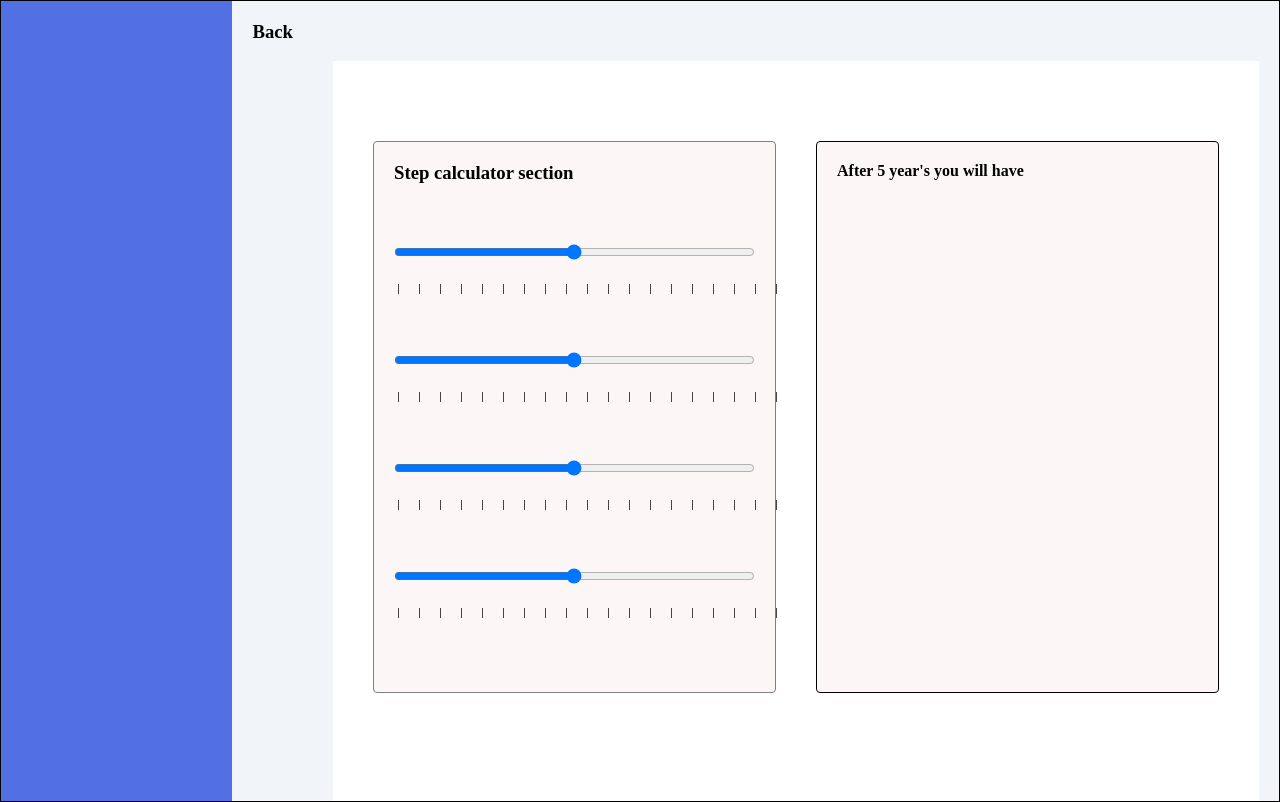
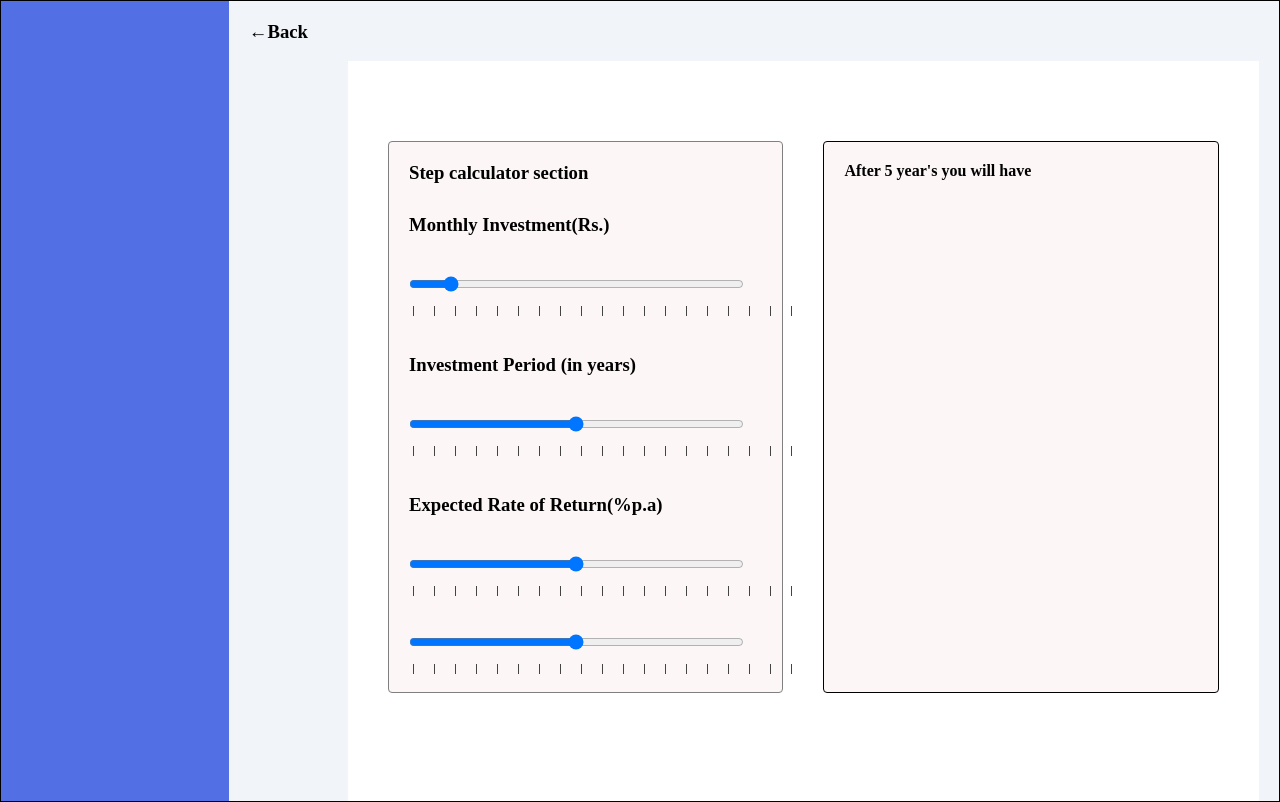
Before and after one commit to kritika2707/SIP_Step_up_Calculator, a React (Create React App) app: page / in a window 1280 px wide. Built offline with nearby package versions, Linux system fonts and the light colour scheme.

Commit message:
update css

```diff
--- a/src/App.css
+++ b/src/App.css
@@ -92,9 +92,9 @@ h3,h4{
   padding: 10px;
 }
 .rangeSlider input{
-  margin-top: 20px;
+  margin-top: 10px;
   margin-left: 20px;
-  padding: 20px;
+  padding: 10px;
 }
 
 input{
--- a/src/App.js
+++ b/src/App.js
@@ -1,74 +1,16 @@
 import "./App.css";
 import React from "react";
+import SliderCalculator from "./Assets/SliderCalculator";
+import Graph from "./Assets/Graph";
 function App() {
   return (
     <div className="parent">
       <div className="Dashboard"></div>
 
-      <h3> Back</h3>
+      <h3>←Back</h3>
       <div className="calculator">
-        {/* <h3>SIP</h3> */}
-        <div className="stepUpCalculaor">
-          <h3> Step calculator section</h3>
-          <div className="rangeSlider">
-            <input type="range" />
-            <svg width="100%" height="24">
-              <line
-                x1="4"
-                y1="0"
-                x2="440"
-                y2="0"
-                stroke="#444"
-                stroke-width="20"
-                stroke-dasharray="1 20"
-              />
-            </svg>
-            <br />
-            <input type="range" />
-            <svg width="100%" height="24">
-              <line
-                x1="4"
-                y1="0"
-                x2="440"
-                y2="0"
-                stroke="#444"
-                stroke-width="20"
-                stroke-dasharray="1 20"
-              />
-            </svg>
-            <br />
-            <input type="range" />
-            <svg width="100%" height="24">
-              <line
-                x1="4"
-                y1="0"
-                x2="440"
-                y2="0"
-                stroke="#444"
-                stroke-width="20"
-                stroke-dasharray="1 20"
-              />
-            </svg>
-            <br />
-
-            <input type="range" />
-            <svg width="100%" height="24">
-              <line
-                x1="4"
-                y1="0"
-                x2="440"
-                y2="0"
-                stroke="#444"
-                stroke-width="20"
-                stroke-dasharray="1 20"
-              />
-            </svg>
-          </div>
-        </div>
-
-        <div className="graph">
-          <h4>After 5 year's you will have</h4>
-        </div>
+        <SliderCalculator />
+        <Graph />
       </div>
     </div>
   );
--- /dev/null
+++ b/src/Assets/Graph.js
@@ -0,0 +1,11 @@
+import React from "react";
+
+function Graph(){
+ return (
+    <div className="graph">
+          <h4>After 5 year's you will have</h4>
+        </div>
+ )
+}
+
+export default Graph;
--- a/src/Assets/SliderCalculator.js
+++ b/src/Assets/SliderCalculator.js
@@ -0,0 +1,72 @@
+import React from "react";
+
+function SliderCalculator(){
+    return(
+
+        <div className="stepUpCalculaor">
+          <h3> Step calculator section</h3>
+          <div className="rangeSlider">
+            <h3>Monthly Investment(Rs.)</h3>
+            <input type="range" min="1" max="600" />
+            <svg width="100%" height="24">
+              <line
+                x1="4"
+                y1="0"
+                x2="440"
+                y2="0"
+                stroke="#444"
+                strokeWidth="20"
+                strokeDasharray="1 20"
+              />
+            </svg>
+            <br />
+            <h3>Investment Period (in years)</h3>
+            <input type="range" />
+            <svg width="100%" height="24">
+              <line
+                x1="4"
+                y1="0"
+                x2="440"
+                y2="0"
+                stroke="#444"
+                strokeWidth="20"
+                strokeDasharray="1 20"
+              />
+            </svg>
+            <br />
+            <h3>Expected Rate of Return(%p.a)</h3>
+            <input type="range" />
+            <svg width="100%" height="24">
+              <line
+                x1="4"
+                y1="0"
+                x2="440"
+                y2="0"
+                stroke="#444"
+                strokeWidth="20"
+                strokeDasharray="1 20"
+              />
+            </svg>
+            <br />
+
+            <input type="range" />
+            <svg width="100%" height="24">
+              <line
+                x1="4"
+                y1="0"
+                x2="440"
+                y2="0"
+                stroke="#444"
+                strokeWidth="20"
+                strokeDasharray="1 20"
+              />
+            </svg>
+          </div>
+        </div>
+
+
+
+    )
+}
+
+export default SliderCalculator;
```
Also changed, not shown: src/Assets/Dashboard.js (added).
